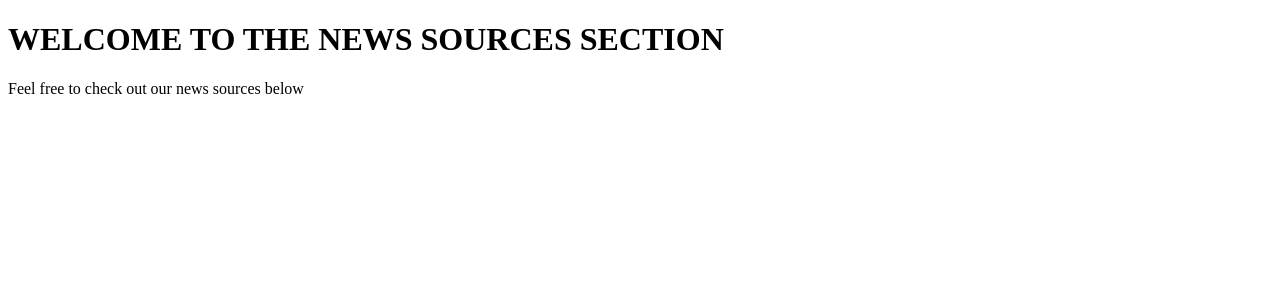
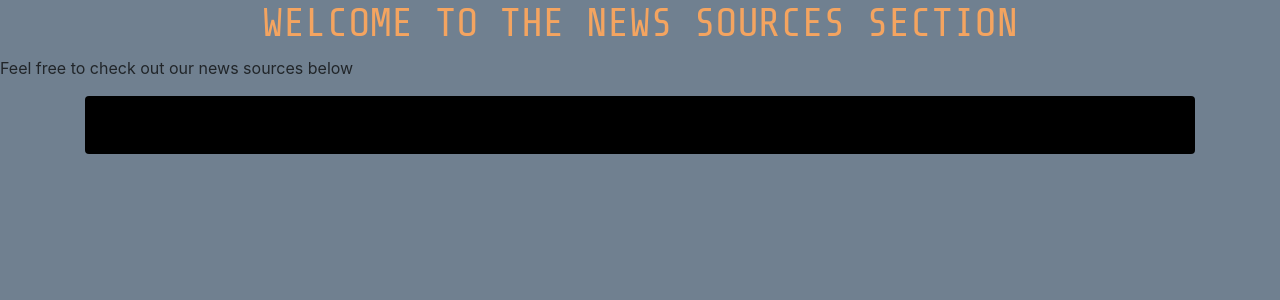
Before and after one commit to ALKEMIA-CHARLES/News-app, a Flask app: page /source in a window 1280 px wide. Shown: the top 300 px of the page. Run offline with Flask 2, Linux system fonts and the light colour scheme; data that the repository does not hold is empty; some libraries are stand-ins or nearby versions.

Commit message:
extended base.html to source.html

```diff
--- a/app/static/css/index.css
+++ b/app/static/css/index.css
@@ -38,3 +38,10 @@
 .card-body{
     background-color: black;
 }
+
+#sourcetitle{
+    font-family:'Share Tech Mono',
+    monospace;
+    text-align: center;
+    color: sandybrown;
+}
--- a/app/templates/source.html
+++ b/app/templates/source.html
@@ -1,16 +1,12 @@
-<!DOCTYPE html>
-<html lang="en">
+{%extends 'base.html'%}
 
-<head>
-    <meta charset="UTF-8">
-    <meta name="viewport" content="width=device-width, initial-scale=1.0">
-    <meta http-equiv="X-UA-Compatible" content="ie=edge">
-    <title>Document</title>
-</head>
 
 <body>
-    <h1>WELCOME TO THE NEWS SOURCES SECTION</h1>
-    <P>Feel free to check out our news sources below</P>
+    {%block content%}
+    <h1 id="sourcetitle">WELCOME TO THE NEWS SOURCES SECTION</h1>
+    <P id="sourcetitledesc">Feel free to check out our news sources below</P>
+    <div class="container">
+        <div class="card card-body">
             <ul>
                 {%for article in sources %}
                 <h2>{{article.url}}</h2>
@@ -19,7 +15,7 @@
                 <h2>{{article.description}}</h2>
                 {%endfor%}
             </ul>
-
+        </div>
+    </div>
+    {%endblock%}
 </body>
-
-</html>
```
Also changed, not shown: app/templates/index.html (indentation only). Lines whose indentation alone changed are shown as unchanged.
